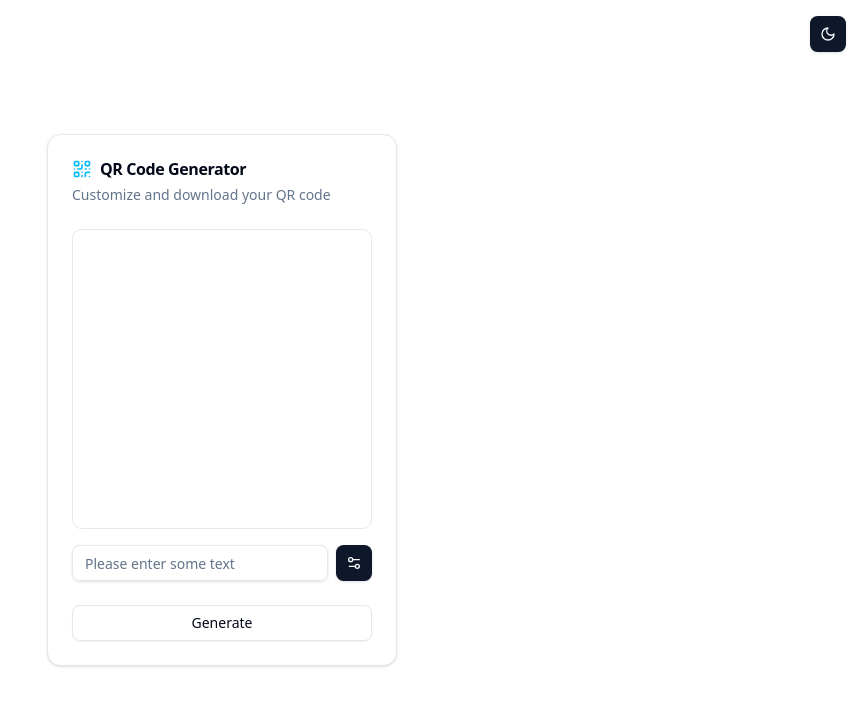
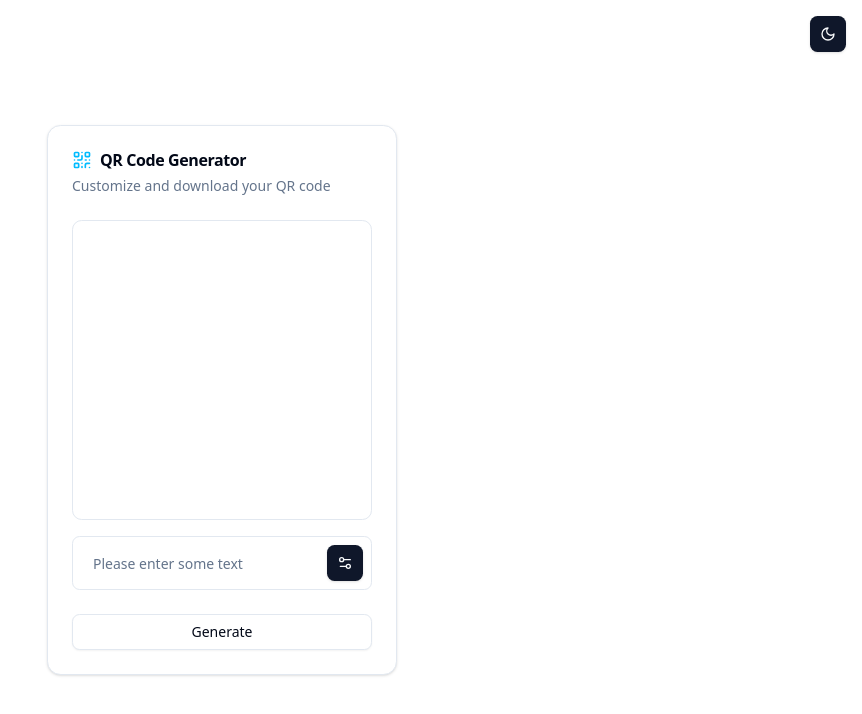
Before and after one commit to JorgeAVargasC/qr-code-generator, a React (Vite) app: page / in a window 1280 px wide. Shown: the top 714 px of the page, without its empty margins (418-1280 px from the left). Built offline with nearby package versions, Linux system fonts and the light colour scheme.

Commit message:
styles: main input styles

```diff
--- a/src/App.tsx
+++ b/src/App.tsx
@@ -109,16 +109,17 @@ function App() {
 							<img
 								src={qrUrl}
 								alt='QR Code'
-								className='aspect-square rounded-md'
+								className='aspect-square rounded-md border'
 							/>
 						)}
 					</div>
-					<div className='flex items-center gap-2'>
+					<div className='focus-within:border-foreground flex items-center gap-2 rounded-md border p-2'>
 						<Input
 							type='text'
 							value={text}
 							onChange={(e) => setText(e.target.value)}
 							placeholder='Please enter some text'
+							className='border-none shadow-none focus-visible:ring-0'
 						/>
 
 						<ResponsiveModal
```
